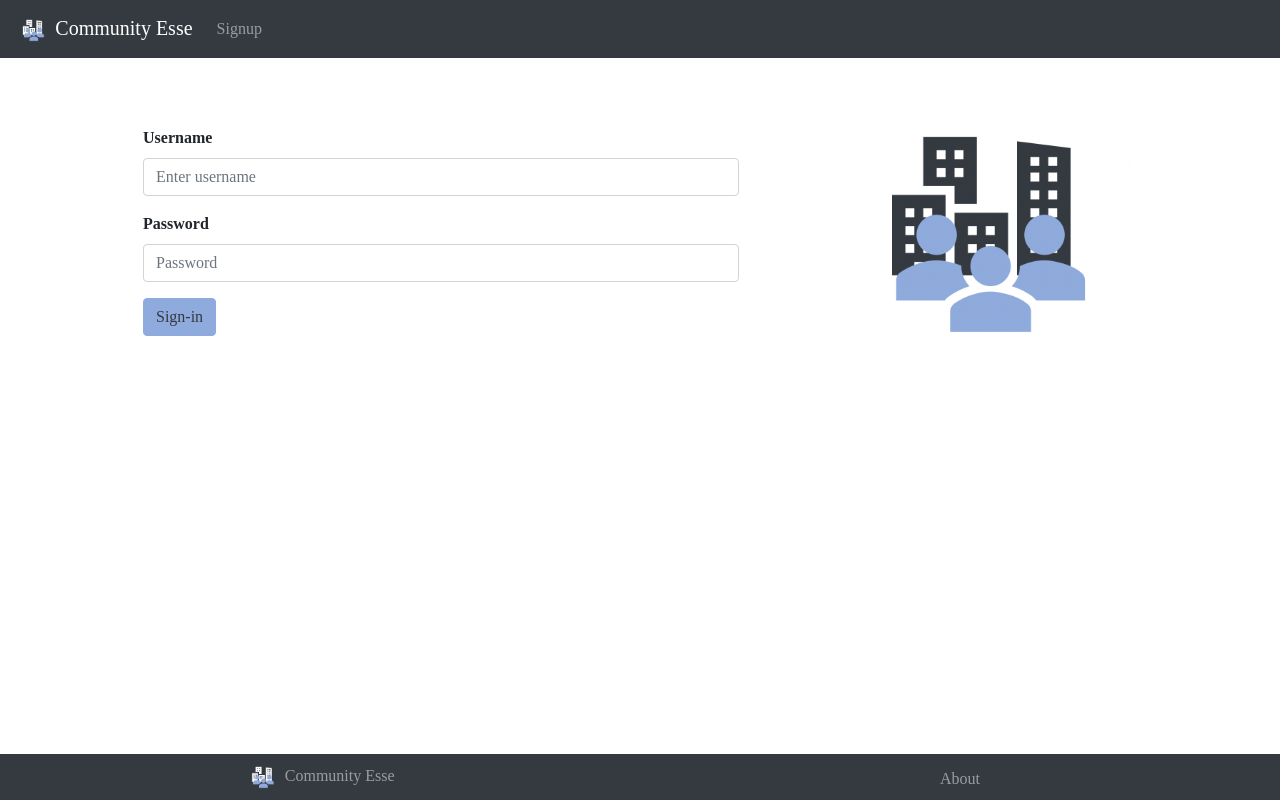
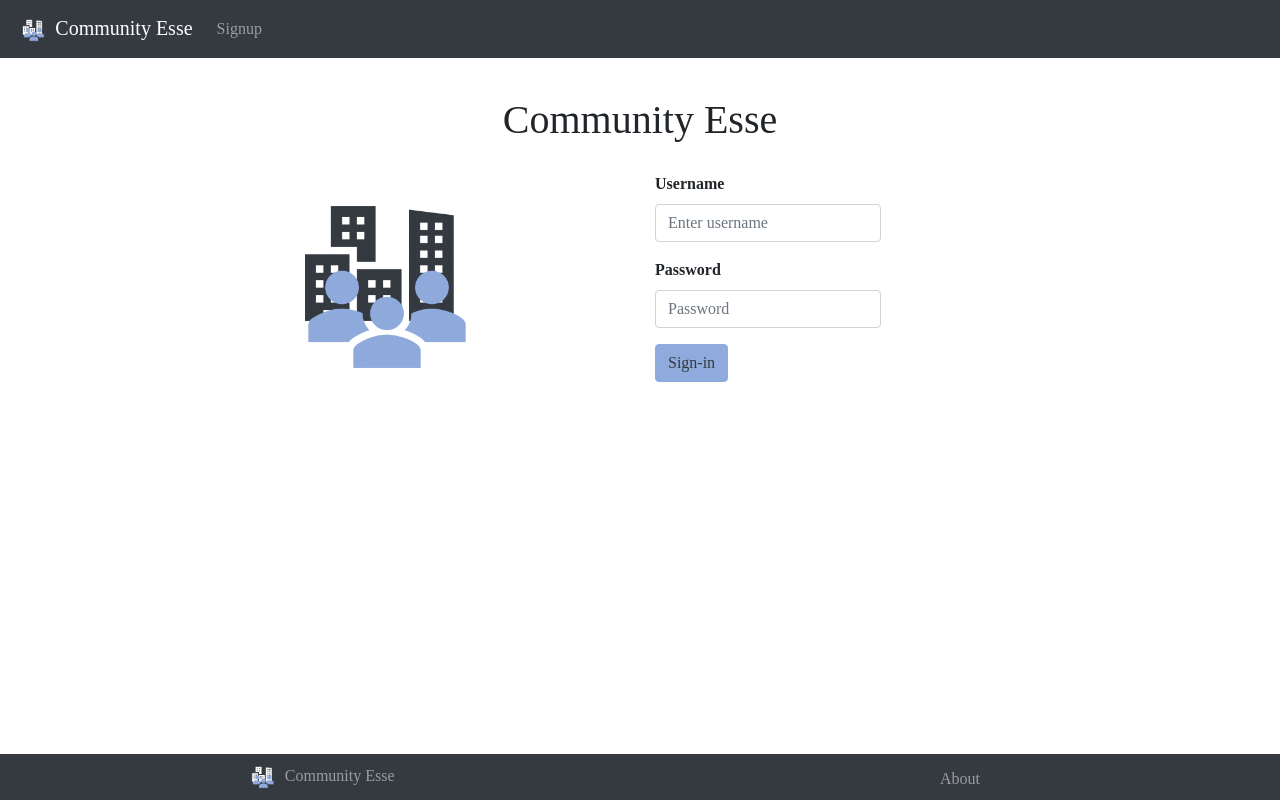
Before and after one commit to MarciaAdler/CommunityEsse, a React (Create React App) app in the folder client/: page / in a window 1280 px wide. Built offline with nearby package versions, Linux system fonts and the light colour scheme; a web font is replaced by a local one.

Commit message:
styling of signin page

```diff
--- a/client/public/index.html
+++ b/client/public/index.html
@@ -5,10 +5,7 @@
     <link rel="icon" href="%PUBLIC_URL%/favicon.ico" />
     <meta name="viewport" content="width=device-width, initial-scale=1" />
     <meta name="theme-color" content="#000000" />
-    <meta
-      name="description"
-      content="Web site created using create-react-app"
-    />
+    <meta name="Community Esse" content="To bring the community together" />
 
     <!--
       manifest.json provides metadata used when your web app is installed on a
@@ -52,7 +49,7 @@
       work correctly both with client-side routing and a non-root public URL.
       Learn how to configure a non-root public URL by running `npm run build`.
     -->
-    <title>Community Life</title>
+    <title>Community Esse</title>
   </head>
   <body>
     <noscript>You need to enable JavaScript to run this app.</noscript>
--- a/client/src/App.sass
+++ b/client/src/App.sass
@@ -85,22 +85,49 @@ a
       display: flex
       justify-content: center
 .signin
+  &--title
+    text-align: center
+  &--wrapper
+    width: 80%
+    margin-top: 30px
   &--container
-    width: 80%
-    margin-top: 50px
+  &--login-form
+    display: flex
+    justify-content: start
+    @include media-breakpoint-only(xs)
+      display: flex
+      justify-content: center
   &--icon
-    float: right
-    width: 300px
+    width: 250px
     height: auto
-    margin-top: -30px
+    margin-top: 20px
+    @include media-breakpoint-only(md)
+      width: 250px
+
+    @include media-breakpoint-only(sm)
+      width: 250px
+
+    @include media-breakpoint-only(xs)
+      width: 200px
+      margin-top: -20px
 .loginform
+  &--wrapper
+    width: 100%
   &--form
-    width: 60%
-    margin-top: 60px
+    width: 100%
+    // margin-top: 20px
+    @include media-breakpoint-only(md)
+      width: 80%
+      margin-top: 0
+    @include media-breakpoint-only(sm)
+      width: 100%
+      margin-top: 0
     @include media-breakpoint-only(xs)
-      width: 80%
+      width: 100%
+      margin-top: -20px
   &--div
     margin-top: 20px
+
 .announcements
   &--container
     margin-top: 20px
--- a/client/src/Pages/Signin.js
+++ b/client/src/Pages/Signin.js
@@ -1,18 +1,25 @@
 import React from "react";
 import LoginForm from "../components/LoginForm";
-import { Container } from "react-bootstrap";
+import { Container, Row, Col } from "react-bootstrap";
 
 export default function Signin() {
   return (
-    <Container className="signin--container">
+    <Container className="signin--wrapper">
+      <h1 className="signin--title">Community Esse</h1>
+      <Row className="signin--container">
+        <Col className="col-12 col-sm-6 d-flex justify-content-center">
           <img
             src={require("../components/images/communitylifeicon-white.png")}
             alt="Community Life"
             className="signin--icon"
           />
+        </Col>
+        <Col className="col-12 col-sm-6" className="signin--login-form">
           <div className="loginform--div">
             <LoginForm />
           </div>
+        </Col>
+      </Row>
     </Container>
   );
 }
--- a/client/src/components/LoginForm.js
+++ b/client/src/components/LoginForm.js
@@ -1,6 +1,6 @@
 import React, { useRef } from "react";
 import { useStoreContext } from "../utils/GlobalState";
-import { Form, Button } from "react-bootstrap";
+import { Form, Button, Col } from "react-bootstrap";
 import API from "../utils/API";
 import { Redirect, Link } from "react-router-dom";
 import { LOGGEDIN, SET_CURRENT_USER } from "../utils/actions";
```
Lines whose indentation alone changed are shown as unchanged.
